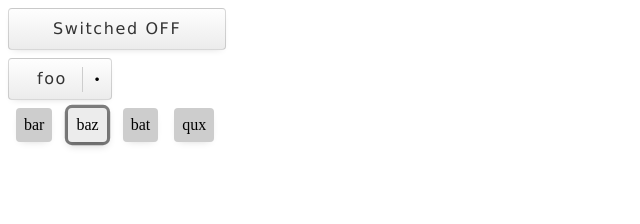
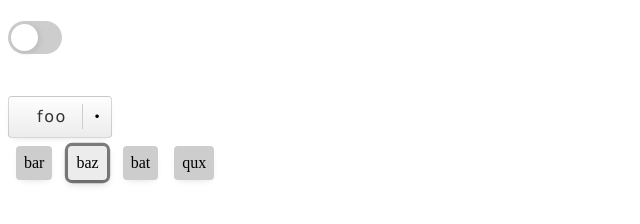
Before and after one commit to beyondthesketch/uijettos, a React app: page / in a window 1280 px wide. Shown: the whole page, without its empty margins (0-640 px from the left). Built offline with nearby package versions, Linux system fonts and the light colour scheme.

Commit message:
Restyle defaults to be a toggle switch

```diff
--- a/src/sass/toggle-button-defaults.scss
+++ b/src/sass/toggle-button-defaults.scss
@@ -1,15 +1,54 @@
 @import './mixins';
+@import './variables';
 
 .uijettos {
     &-toggle-button {
-        @include baseButtonStyles;
-        &--on {
+        // layout
+        position: relative;
+        width: 3.4rem;
+        height: 2.1rem;
+        border: none;
+        padding: 0;
+        margin: .8rem 0 2.1rem;
 
+        // content
+        cursor: pointer;
+        border-radius: 1.7rem;
+        background-color: #CDCDCD;
+        transition: background 250ms ease;
+
+        &::before {
+            // layout
+            content: '';
+            position: absolute;
+            display: block;
+            width: 2.1rem - .4rem;
+            height: 2.1rem - .4rem;
+            left: .2rem;
+            top: .2rem;
+
+            // content
+            background-color: #FFF;
+            border-radius: 100%;
+            transition: left 250ms ease, box-shadow 250ms ease;
+            box-shadow: .1rem .1rem .4rem rgba(0, 0, 0, 0.1);
         }
+
         &__label {
+            font-size: 0;
+        }
 
-            &--on {
-                color: darkgreen;
+        // mods
+        &.uijettos-toggle-button--on {
+            // content
+            background-color: lighten($uijettosGreenDark, 5%);
+
+            &::before {
+                // layout
+                left: calc(100% - (2.1rem - .2rem));
+
+                // content
+                box-shadow: .1rem .1rem .4rem rgba(0, 0, 0, 0.2);
             }
         }
     }
```
